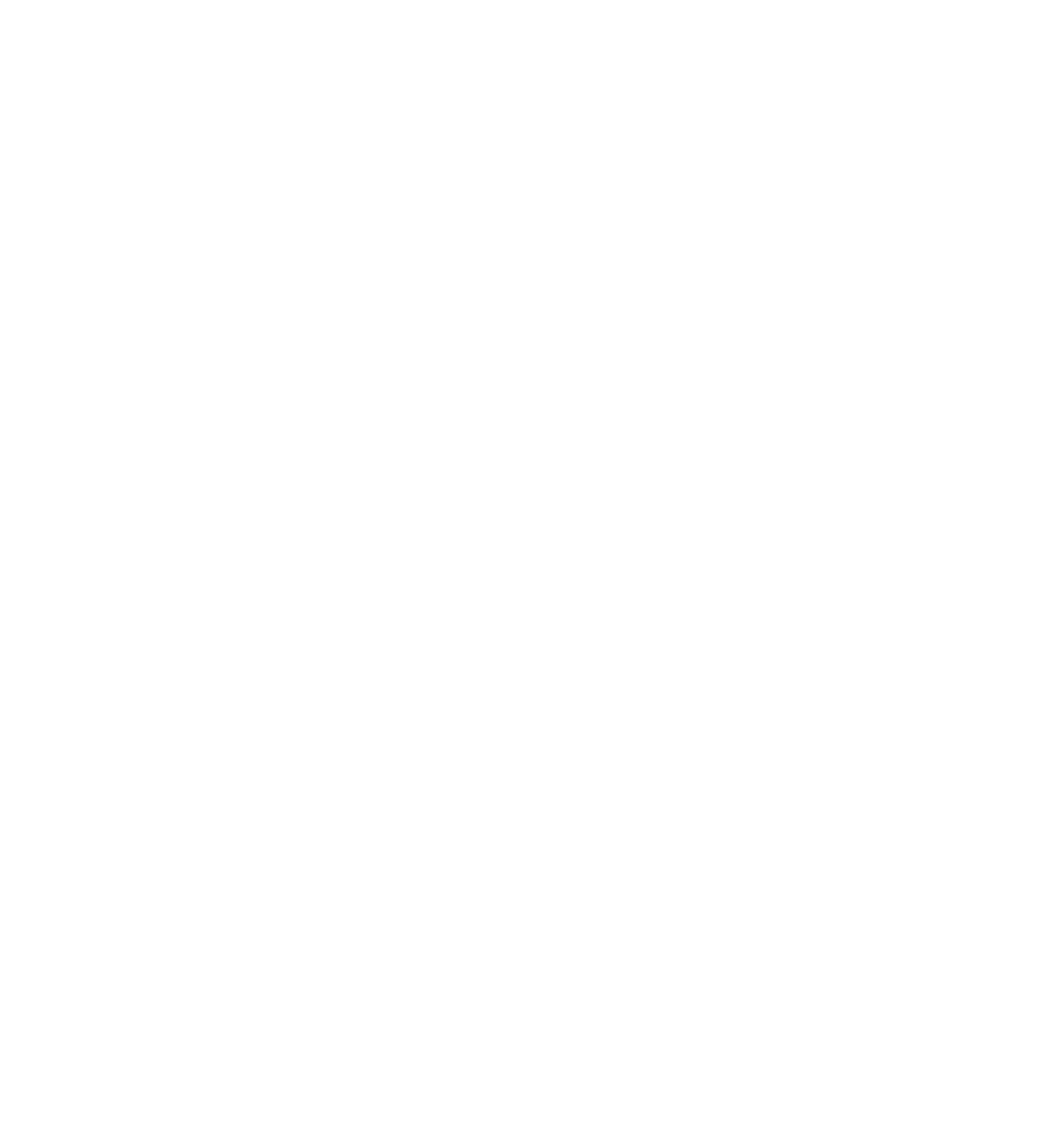
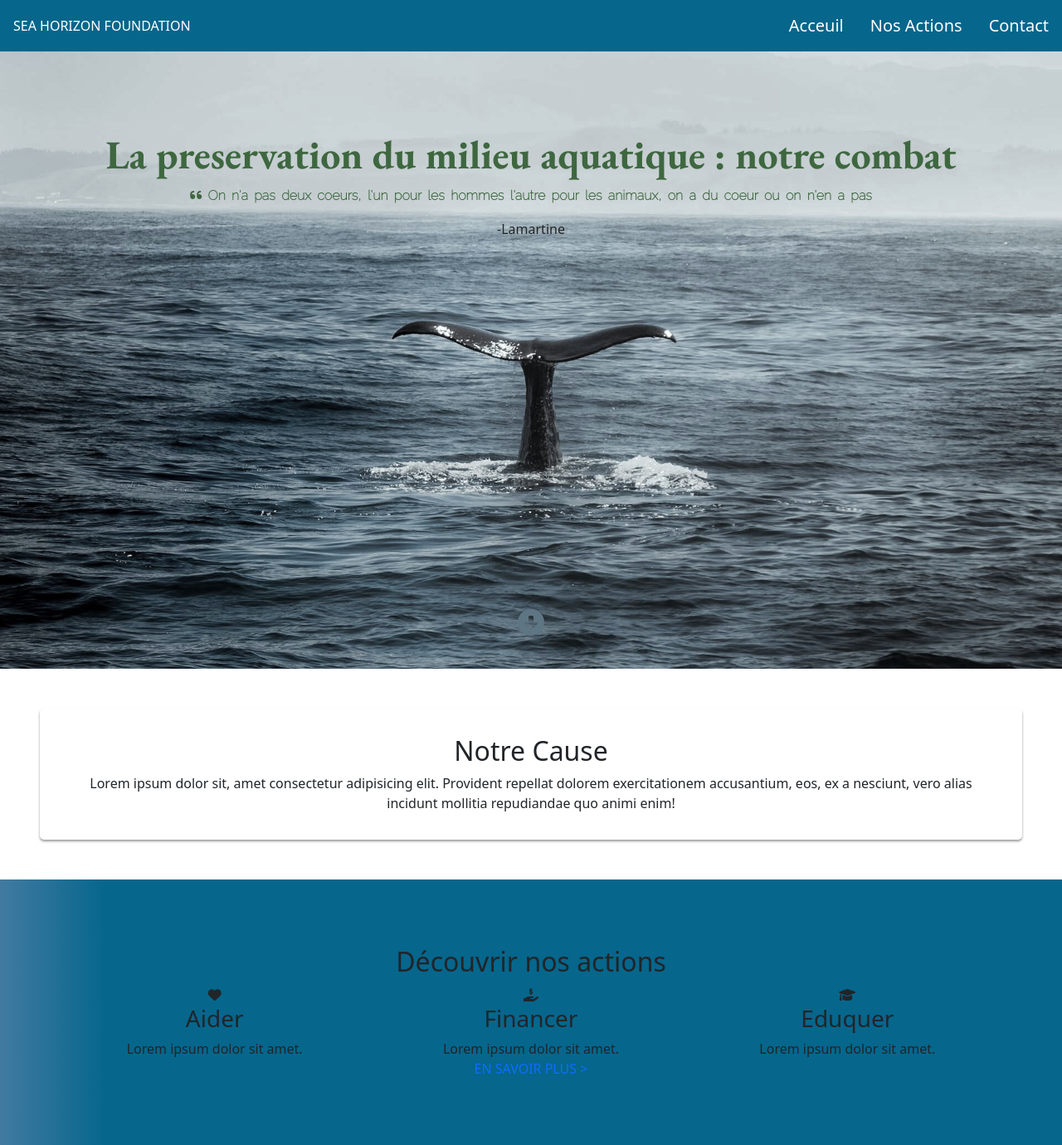
Before and after one commit to AubourgA/STUDI-EVAL-HTML-CSS-BOOTSTRAP, a PHP site: page / in a window 1280 px wide. Before the commit the page is empty. Shown: the whole page at 83% size. Before the commit the page ends 800 px from the top, so only its background shows below. Run offline with PHP 8.4, Linux system fonts and the light colour scheme; some libraries are stand-ins or nearby versions.

Commit message:
header and navbar

```diff
--- a/assets/css/style.css
+++ b/assets/css/style.css
@@ -1,13 +1,235 @@
-* {
-    margin:0;
-    padding:0;
-    box-sizing: border-box;
+/* IMPORT FONT FAMILY*/
+@import url('https://fonts.googleapis.com/css2?family=EB+Garamond:wght@500;700&family=Raleway:wght@100&display=swap');
+/*ROOT*/
+:root {
+  --color_primary-dark : #06668C;
+  --color_primary-light : #427AA1;
+    --color_secondary-dark : #3d793b;
+    --color_secondary-light:  #7d8549;
+    --color__font-light : #ffff;
+    --color__font-title : #117917;
+    --color_black : #333;
+
+    --font_title : 'EB Garamond', serif;
+    --font_text : 'Raleway', sans-serif;
+
 }
 
-html {
-    font-size: 62.5%;
+/*RESET*/
+*, p, ul {
+  margin: 0;
+  padding: 0;
+  box-sizing: border-box;
 }
 
-body{
-    font-size: 1.6rem;
+
+a {
+    text-decoration: none;
 }
+
+
+ul {
+  list-style: none;
+}
+
+
+
+/* COMMON*/
+
+
+html {
+  box-sizing: border-box;
+}
+
+h1 {
+  font-family: var(--font_title);
+  font-weight: 700;
+  font-size: clamp(14px, 3vw + 1rem, 3rem);
+  color:var(--color__font-title);
+}
+
+.d-flex-center{
+  display:flex;
+  justify-content: center;
+  align-items: center;
+}
+
+/* NAVBAR */
+
+header{
+  position:relative;
+}
+
+
+nav{
+  display:flex;
+  align-items: center;
+  justify-content: space-between;
+
+ background: var( --color_primary-dark);
+ color: var(--color__font-light);
+ padding:1rem;
+}
+
+.nav__link {
+  font-size: clamp(12px, 2vw + 0.5rem, 20px);
+}
+
+/* TOGGLE BTN*/
+.nav__toggle{
+  position:relative;
+  width:2rem;
+  height:1.5rem;
+  cursor: pointer;
+
+}
+.bar {
+  display: block;
+  position:absolute;
+  left:0;
+  width:100%;
+  height:3px;
+  background: var(--color__font-light);
+  border-radius:5px;
+  pointer-events: none;
+  opacity: 1;
+  transition: transform 0.2s ease-in-out,
+              opacity 0.2s  ease-in-out;
+}
+
+.bar1 {
+  top:0px;
+}
+.bar2{
+  top:40%;
+}
+.bar3 {
+top:85%;
+}
+
+nav.active .nav__toggle .bar1{
+  transform:  translateY(10px) rotate(-45deg);
+  z-index:2;
+}
+
+nav.active .nav__toggle .bar2{
+  opacity: 0;
+}
+
+nav.active .nav__toggle .bar3{
+  transform:  translateY(-10px) rotate(45deg);
+  z-index:4;
+}
+
+/* LIST MENU */
+header nav ul{
+  display: none;
+}
+
+.nav__link {
+ color:var(--color__font-light);
+
+}
+
+header nav.active ul {
+  display:flex;
+  flex-direction: column;
+  align-items: center;
+  gap:2rem;
+  position:absolute;
+  height:100vh;
+  width:100vw;
+  top:100%;
+  left:0;
+  padding-top:3rem;
+  background: var(--color_primary-light);
+
+}
+
+
+
+/* SECTION 1 */
+.main__section {
+  background-image: url("/assets/img/bg_image1.jpg");
+  background-repeat: no-repeat;
+  background-size: cover;
+  background-position: center;
+  filter:grayscale(60%);
+
+  height:calc(100vh - 56px );
+}
+
+.main__section .block__content {
+  display: flex;
+  flex-direction: column;
+  justify-content: space-between;
+  height:100%;
+}
+
+.main__section .content__text  {
+  padding-top:4rem;
+  flex:1 0 auto;
+}
+
+.main__section p {
+
+  color:var(--color__font-title);
+  font-family: var(--font_text);
+  font-weight: 700;
+  word-spacing: 0.2rem;
+}
+
+
+.main__section .block__icon{
+  text-align: center;
+  justify-self: flex-end;
+  font-size: 2rem;
+
+}
+
+.fa-circle-down{
+  color:var(--color_primary-light);
+  cursor:pointer;
+}
+
+
+
+
+/* SECTION 2*/
+.block {
+  padding:3rem;
+}
+
+.block__action{
+  background: linear-gradient(to left, var(--color_primary-dark) 90%, var(--color_primary-light));
+}
+.block__list-item{
+  flex-direction: column;
+}
+.block__content{
+  padding:2rem;
+  text-align: center;
+}
+.block--border {
+  box-shadow: 0 2px 3px rgba(0,0,0,0.4);
+  border-radius:5px;
+}
+
+
+/* MEDIA QUERY */
+
+@media screen and (min-width:576px) {
+
+
+
+    .nav__toggle {
+      display: none;
+    }
+
+    header nav ul{
+      display: flex;
+      justify-content: space-between;
+      gap:2rem;
+    }
+
+}
--- a/assets/js/index.js
+++ b/assets/js/index.js
@@ -0,0 +1,12 @@
+window.addEventListener('DOMContentLoaded', ()=> {
+
+    /* Toggle bar */
+    const navBar = document.querySelector('nav');
+    const toggleBtn = document.querySelector('.nav__toggle');
+
+    toggleBtn.addEventListener('click', ()=> {
+            navBar.classList.toggle('active');
+    })
+
+
+})
--- a/index.html
+++ b/index.html
@@ -5,25 +5,106 @@
     <meta charset="UTF-8">
     <meta http-equiv="X-UA-Compatible" content="IE=edge">
     <meta name="viewport" content="width=device-width, initial-scale=1.0">
+    <meta name="description" content="association sur le theme de l'ecologie et de la prevention">
     <!-- fontAWESOME -->
     <link rel="stylesheet" href="https://cdnjs.cloudflare.com/ajax/libs/font-awesome/6.0.0/css/all.min.css">
 
+    <!-- BOOTSTRAP-->
+    <link href="https://cdn.jsdelivr.net/npm/bootstrap@5.2.0/dist/css/bootstrap.min.css" rel="stylesheet" integrity="sha384-gH2yIJqKdNHPEq0n4Mqa/HGKIhSkIHeL5AyhkYV8i59U5AR6csBvApHHNl/vI1Bx" crossorigin="anonymous">
     <!-- CSS -->
     <link rel="stylesheet" href="/assets/css/style.css">
-    <title>Document</title>
+    <title>SEA HORIZON FOUNDATION </title>
 </head>
 
 <body>
 
+    <header>
+        <nav >
+            <div class="nav__logo">
+                <p>SEA HORIZON FOUNDATION</p>
+            </div>
+            <div class="nav__toggle">
+                <span class="bar bar1"></span>
+                <span class="bar bar2"></span>
+                <span class="bar bar3"></span>
+            </div>
+            <ul class="nav__list">
+                <li><a href="#" class="nav__link">Acceuil</a></li>
+                <li><a href="#" class="nav__link">Nos Actions</a></li>
+                <li><a href="#" class="nav__link">Contact</a></li>
+            </ul>
+        </nav>
+
+    </header>
+
+    <main>
+        <section class="main__section">
+            <div class="block__content">
+                <div class="content__text">
+
+                    <h1>La preservation du milieu aquatique : notre combat</h1>
+                    <blockquote>
+
+                       <p> <span><i class="fa-solid fa-quote-left"></i></span> On n'a pas deux coeurs, l'un pour les hommes l'autre pour les animaux, on a du coeur ou on n'en a pas</p>
+                    </blockquote>
+                    <figcaption>-Lamartine</figcaption>
+
+                </div>
+                <div class="block__icon"><i class="fa-solid fa-circle-down"></i></div>
+            </div>
+        </section>
+
+        <section class="block">
+            <div class="block__content block--border">
+                <h2>Notre Cause</h2>
+                <p>Lorem ipsum dolor sit, amet consectetur adipisicing elit. Provident repellat dolorem exercitationem accusantium, eos, ex a nesciunt, vero alias incidunt mollitia repudiandae quo animi enim!</p>
+            </div>
+        </section>
+        <section class="block block__action">
+            <div class="block__content">
+                <h2>Découvrir nos actions</h2>
+                <div class="block__list row">
+                    <article class="block__list-item d-flex-center col-12 col-sm-6 col-lg-4">
+                        <div class="list__logo"><i class="fa-solid fa-heart"></i></div>
+                        <div class="list__content">
+                            <h3>Aider</h3>
+                            <p> Lorem ipsum dolor sit amet.</p>
+                           </div>
+                    </article>
+                    <article class="block__list-item col-12 col-sm-6 col-lg-4">
+                        <div class="list__logo"><i class="fa-solid fa-hand-holding-dollar"></i></div>
+                        <div class="list__content">
+                            <h3>Financer</h3>
+                            <p> Lorem ipsum dolor sit amet.</p>
+                        </div>
+                    </article>
+                    <article class="block__list-item col-12 col-sm-6 col-lg-4">
+                        <div class="list__logo"><i class="fa-solid fa-graduation-cap"></i></div>
+                        <div class="list__content">
+                            <h3>Eduquer</h3>
+                            <p> Lorem ipsum dolor sit amet.</p>
+                        </div>
+                    </article>
+
+                    <a href="#" class="link link__cta">EN SAVOIR PLUS ></a>
+                </div>
+            </div>
+        </section>
+        <footer>
+            <div class="container">
+
+            </div>
+        </footer>
+
+    </main>
 
 
 
 
     <!-- Librairies JS -->
-    <script src="https://cdnjs.cloudflare.com/ajax/libs/gsap/3.9.1/gsap.min.js"></script>
-    <script src="https://cdnjs.cloudflare.com/ajax/libs/gsap/3.9.1/ScrollTrigger.min.js"></script>
-
-    <script src="assets/js/index.js"></script>
+    <!-- JavaScript Bundle with Popper -->
+    <script src="https://cdn.jsdelivr.net/npm/bootstrap@5.2.0/dist/js/bootstrap.bundle.min.js" integrity="sha384-A3rJD856KowSb7dwlZdYEkO39Gagi7vIsF0jrRAoQmDKKtQBHUuLZ9AsSv4jD4Xa" crossorigin="anonymous"></script>
+     <script src="assets/js/index.js"></script>
 </body>
 
 </html>
```
Also changed, not shown: assets/img/bg_image1.jpg (added).
